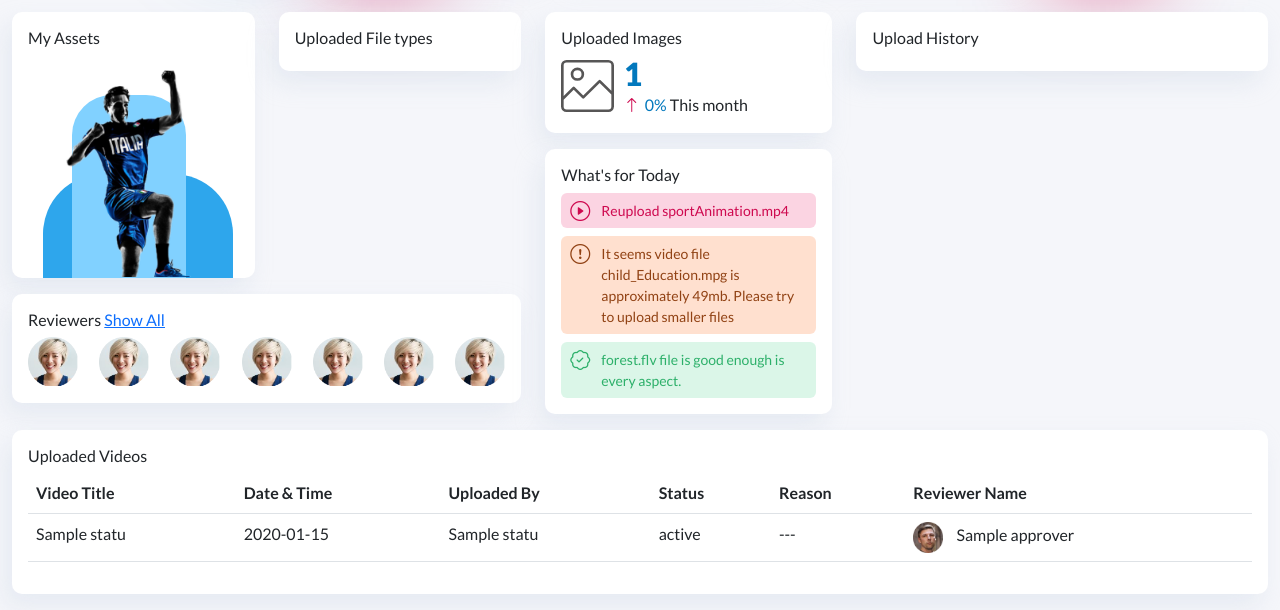
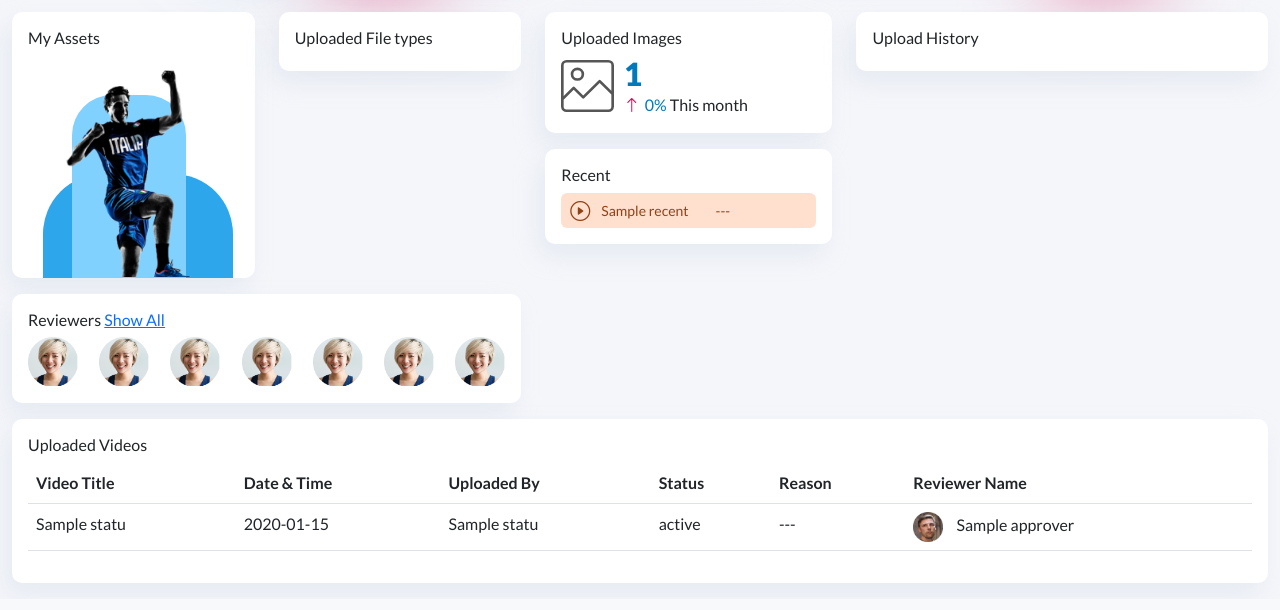
Before and after one commit to Naveenprasath007/DigitalMarketing, a Django app: template templates/tc_DigitalMarketing/dash_index.html in a window 1280 px wide. Shown: the part 282-892 px from the top of the page. Run offline with Django 4.2, Linux system fonts and the light colour scheme; the template is opened without the code that fills it: most values are stand-ins (such as "Sample title", 1, 10 or a date in 2020); some libraries are stand-ins or nearby versions.

Commit message:
version1

```diff
--- a/DigitalMarketing/views.py
+++ b/DigitalMarketing/views.py
@@ -23,7 +23,8 @@ def uploaderdashboard(request,id):
         userName.execute("select UserName from tb_User where UserID='{val}'".format(val=id))
         userName=userName.fetchall()
         UN=userName[0][0]
-        status=TbStatus.objects.filter(userid=id)
+        status=TbStatus.objects.filter(userid=id).order_by('-createddate').values()
+        recent=TbStatus.objects.filter(userid=id).order_by('-createddate').values()[:5]
         q = status.values()
         df = pd.DataFrame.from_records(q)
         if len(df) == 0:
@@ -55,7 +56,7 @@ def uploaderdashboard(request,id):
         File_TypeC=file_type_counts['Count'].values.tolist()
         return render(request,'tc_DigitalMarketing/dash_index.html',{'id':id,'status':status,'Approved':Approved,'Rejected':Rejected,'Pending':Pending,'UserName':UN,
                                                                      'DateValue':DateValue,"videoC":videoC,'upload_img_gif_count':upload_img_gif_count,'File_Type':File_Type,
-                                                                     'File_TypeC':File_TypeC,
+                                                                     'File_TypeC':File_TypeC,'recent':recent,
                                                                      })
 
 def filterpage(request,id,id1,id2):
--- a/templates/tc_DigitalMarketing/dash_index.html
+++ b/templates/tc_DigitalMarketing/dash_index.html
@@ -223,24 +223,23 @@
                                 </div>
                            </div>
                            <div class="white-box tasks-holder">
-                                <h4>What's for Today</h4>
+                                <h4>Recent</h4>
+                                {% for i in recent %}
                                 <div class="alert-lists mt-2">
-                                    <div class="info-list error">
+                                    <div class="info-list warning">
                                         <i class="bi bi-play-circle"></i>
-                                        Reupload sportAnimation.mp4
-                                    </div>
-                                    <div class="info-list warning">
-                                        <i class="bi bi-exclamation-circle"></i>
-                                        It seems video file child_Education.mpg is
-approximately 49mb. Please try to upload
-smaller files
-                                    </div>
-                                    <div class="info-list success">
-                                        <i class="bi bi-patch-check"></i>
-                                        forest.flv file is good enough is every
-aspect.
+                                        {{i.videoname}}&nbsp;&nbsp;&nbsp;
+                                        &nbsp;&nbsp;&nbsp;&nbsp;&nbsp;
+                                        {% if i.status != 'Rejected' %}
+                                        ---
+                                        {% endif %}
+                                        {% if i.status == 'Rejected' %}
+                                        <a href="/dm/statusview/{{id}}/{{i.videoid}}"> View Reason </a>
+                                        {% endif %}
                                     </div>
                                 </div>
+                                {% endfor %}
+
                            </div>
                         </div>
                         <div class="col-md-7">
```
